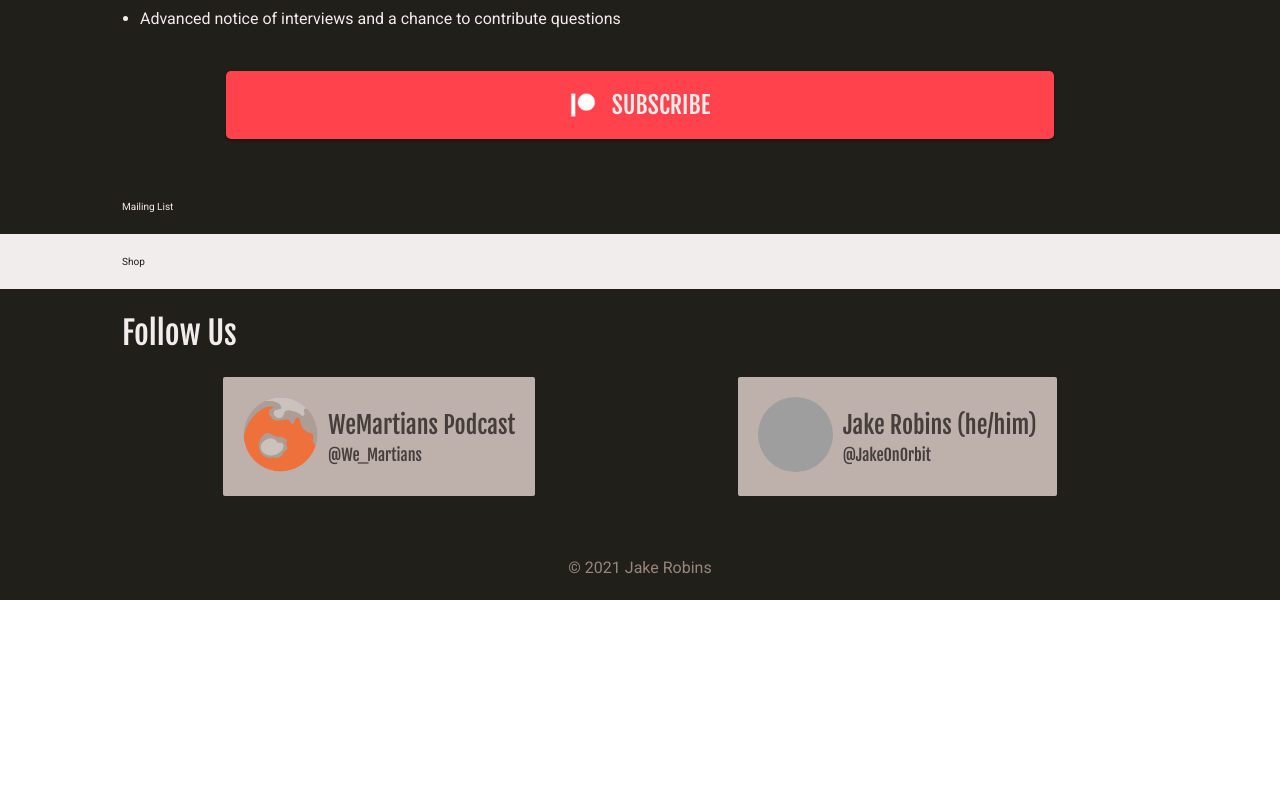
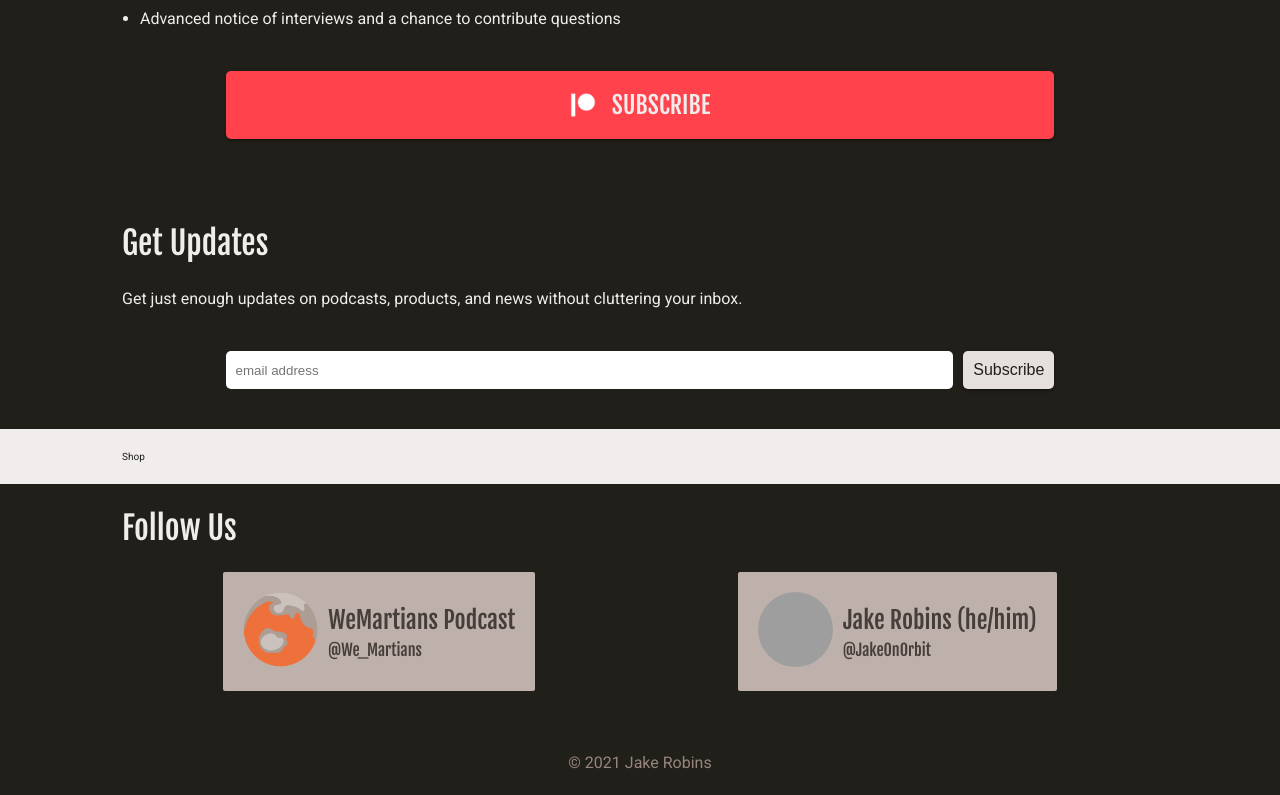
Before and after one commit to mendahu/wemartians, a Next.js app: page / in a window 1280 px wide. Shown: the part 1036-1831 px from the top of the page. Before the commit the page ends 1636 px from the top, so only its background shows below. Built offline with nearby package versions, Linux system fonts and the light colour scheme; grey boxes are pictures that could not be loaded.

Commit message:
Create Mailchimp Form

```diff
--- a/copy/copy.json
+++ b/copy/copy.json
@@ -37,6 +37,20 @@
       "href": "https://www.patreon.com/wemartians"
     }
   },
+  "mailingList": {
+    "title": "Get Updates",
+    "description": "Get just enough updates on podcasts, products, and news without cluttering your inbox.",
+    "cta": {
+      "label": "Subscribe"
+    }
+  },
+  "mailchimpForm": {
+    "formPlaceholder": "email address",
+    "cta": {
+      "label": "Subscribe",
+      "action": "https://wemartians.us18.list-manage.com/subscribe/post?u=5b308fe85dae4499e221bae6e&amp;id=3393e4d487"
+    }
+  },
   "footer": {
     "title": "Follow Us",
     "twitterAccounts": [
--- a/pages/index.tsx
+++ b/pages/index.tsx
@@ -4,6 +4,7 @@
 } from '../src/components/EpisodeCarousel/EpisodeCarousel';
 import Footer from '../src/components/Footer/Footer';
 import Header from '../src/components/Header/Header';
+import MailingListCallToAction from '../src/components/MailingListCallToAction/MailingListCallToAction';
 import PatreonCallToAction from '../src/components/PatreonCallToAction/PatreonCallToAction';
 import Section from '../src/components/Section/Section';
 
@@ -44,7 +45,9 @@
         <Section background="dark">
           <PatreonCallToAction />
         </Section>
-        <Section background="dark">Mailing List</Section>
+        <Section background="dark">
+          <MailingListCallToAction />
+        </Section>
         <Section background="light">Shop</Section>
       </main>
       <Section component="footer" background="dark">
--- /dev/null
+++ b/src/components/MailchimpForm/MailchimpForm.tsx
@@ -0,0 +1,56 @@
+import styles from './styles/MailchimpForm.module.css';
+import { mailchimpForm as mailchimpFormCopy } from '../../../copy/copy.json';
+import Button from '../Button/Button';
+import { useState } from 'react';
+
+export type MailchimpFormProps = {};
+
+export default function MailchimpForm(props: MailchimpFormProps) {
+  const [email, setEmail] = useState('');
+
+  return (
+    <div className={styles.formContainer}>
+      <form
+        action={mailchimpFormCopy.cta.action}
+        method="post"
+        name="mc-embedded-subscribe-form"
+        target="_blank"
+        className={styles.form}
+        noValidate
+      >
+        <div className={styles.inputContainer}>
+          <input
+            type="email"
+            onChange={(e) => setEmail(e.target.value)}
+            value={email}
+            name="EMAIL"
+            id="mce-EMAIL"
+            placeholder={mailchimpFormCopy.formPlaceholder}
+            required
+            className={styles.formInput}
+          />
+          <div
+            style={{ position: 'absolute', left: '-5000px' }}
+            aria-hidden="true"
+          >
+            <input
+              type="text"
+              name="b_5b308fe85dae4499e221bae6e_3393e4d487"
+              tabIndex={-1}
+              value=""
+            />
+          </div>
+          <div>
+            <input
+              className={styles.subscribeButton}
+              type="submit"
+              value={mailchimpFormCopy.cta.label}
+              name="subscribe"
+              id="mc-embedded-subscribe"
+            />
+          </div>
+        </div>
+      </form>
+    </div>
+  );
+}
--- /dev/null
+++ b/src/components/MailchimpForm/styles/MailchimpForm.module.css
@@ -0,0 +1,40 @@
+.formContainer {
+  margin: 4rem 0rem 2rem 0rem;
+  display: flex;
+  justify-content: center;
+}
+
+.form {
+  width: 80%;
+}
+
+.inputContainer {
+  display: flex;
+}
+
+.formInput {
+  padding: 1rem;
+  flex-grow: 1;
+  border: none;
+  border-radius: 5px;
+}
+
+.subscribeButton {
+  padding: 1rem;
+  margin-left: 1rem;
+  border-radius: 5px;
+  font-size: 1.6rem;
+  border: none;
+  box-shadow: 0px 3px 1px -2px rgba(0, 0, 0, 0.2),
+    0px 2px 2px 0px rgba(0, 0, 0, 0.14), 0px 1px 5px 0px rgba(0, 0, 0, 0.12);
+  transition: background-color 250ms cubic-bezier(0.4, 0, 0.2, 1) 0ms;
+  display: flex;
+  color: var(--col-grey-11);
+  background-color: var(--col-grey-3);
+  cursor: pointer;
+}
+
+.subscribeButton:hover {
+  background-color: var(--col-grey-6);
+  transition: background-color 250ms cubic-bezier(0.4, 0, 0.2, 1) 0ms;
+}
--- /dev/null
+++ b/src/components/MailingListCallToAction/MailingListCallToAction.tsx
@@ -0,0 +1,17 @@
+import styles from './styles/MailingListCallToAction.module.css';
+import { mailingList as mailingListCopy } from '../../../copy/copy.json';
+import MailchimpForm from '../MailchimpForm/MailchimpForm';
+
+export type MailingListCallToActionProps = {};
+
+export default function MailingListCallToAction(
+  props: MailingListCallToActionProps
+) {
+  return (
+    <div>
+      <h1 className={styles.title}>{mailingListCopy.title}</h1>
+      <p className={styles.mtop}>{mailingListCopy.description}</p>
+      <MailchimpForm />
+    </div>
+  );
+}
--- /dev/null
+++ b/src/components/MailingListCallToAction/styles/MailingListCallToAction.module.css
@@ -0,0 +1,7 @@
+.title {
+  margin-top: 4rem;
+}
+
+.mtop {
+  margin-top: 2rem;
+}
--- a/src/components/PatreonCallToAction/PatreonCallToAction.tsx
+++ b/src/components/PatreonCallToAction/PatreonCallToAction.tsx
@@ -2,9 +2,9 @@
 import Image from 'next/image';
 import { patreon as patreonCopy } from '../../../copy/copy.json';
 
-export type PatreonCallToActionTypes = {};
+export type PatreonCallToActionProps = {};
 
-export default function PatreonCallToAction(props: PatreonCallToActionTypes) {
+export default function PatreonCallToAction(props: PatreonCallToActionProps) {
   return (
     <div>
       <h1 className={styles.title}>{patreonCopy.title}</h1>
--- a/src/components/PatreonCallToAction/styles/PatreonCallToAction.module.css
+++ b/src/components/PatreonCallToAction/styles/PatreonCallToAction.module.css
@@ -17,7 +17,7 @@
 }
 
 .patreonCTAButton {
-  margin: 4rem 0rem 2rem 0rem;
+  margin-top: 4rem;
   width: 80%;
   display: flex;
   justify-content: center;
```
